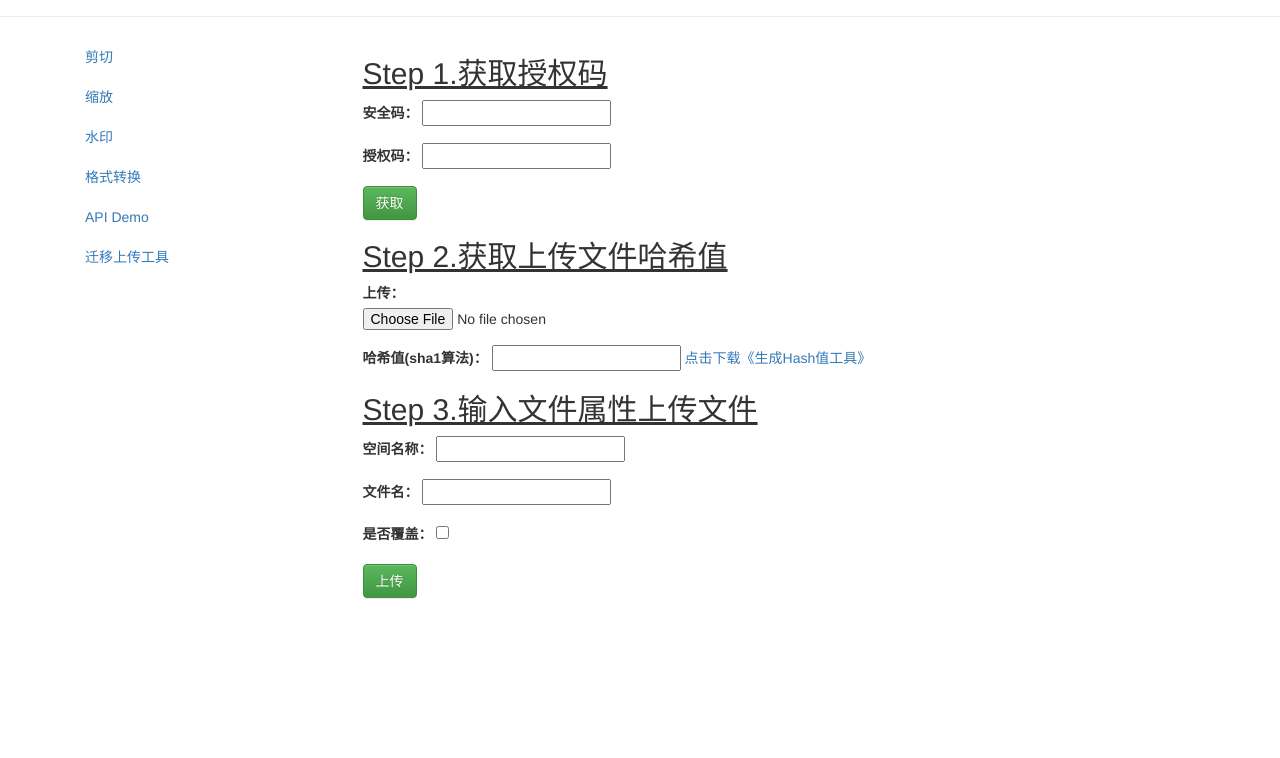
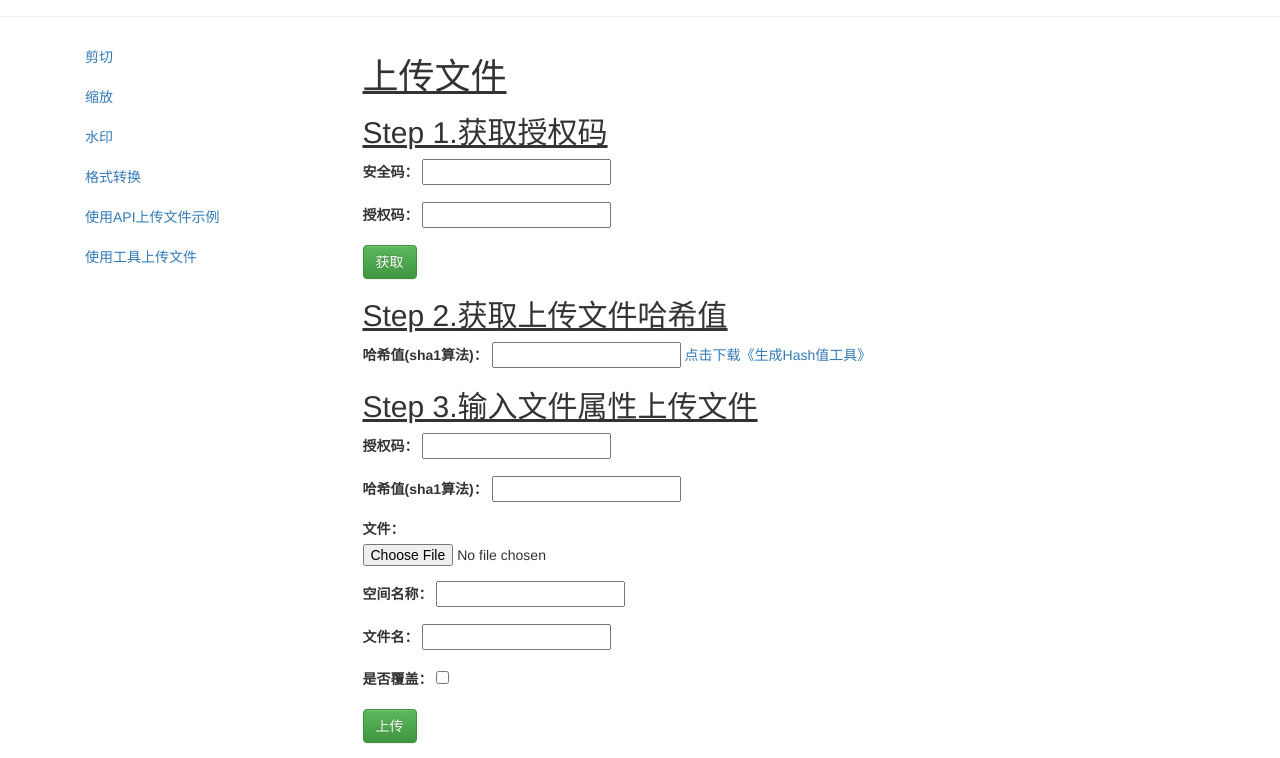
Before and after one commit to GuoruiZhang/tools-ys, a website: page app/index.html at #/apiDemo in a window 1280 px wide. Shown: the part 83-841 px from the top of the page. Before the commit the page ends 800 px from the top, so only its background shows below. Drawn offline with Linux system fonts and the light colour scheme.

Commit message:
完成使用API上传示例

```diff
--- a/app/scripts/controllers.js
+++ b/app/scripts/controllers.js
@@ -30,12 +30,13 @@ controllers.controller('command', function($scope,$http,commandCompiler) {
 
 	$scope.upload = {};
 	$scope.getToken = function(){
-		$http.get('http://api.top1cloud.com/getuploadtoken?SafeCode=' + $scope.upload.safeCode)
-		.success(function(data){
+		$http.jsonp('http://api.top1cloud.com/getuploadtoken?SafeCode=' + $scope.upload.safeCode + '&callback=JSON_CALLBACK')
+		.success(function(data,status){
 			$scope.upload.token = data.message;
 		})
 		.error(function(data){
 			alert("错误："+data);
 		});
-	}
+	};
+
 });
--- a/app/views/apiDemo.html
+++ b/app/views/apiDemo.html
@@ -1,3 +1,4 @@
+<h1><u>上传文件</u></h1>
 <h2><u>Step 1.获取授权码</u></h2>
 <form class="form" role="from">
 	<div class="form-group">
@@ -6,7 +7,7 @@
 	</div>
 	<div class="form-group">
 		<label class="label-control">授权码：</label>
-		<input type="text" readonly="true" ng-bind="upload.token">
+		<input type="text" readonly="true" ng-model="upload.token">
 	</div>
 	<div class="form-group">
 		<button class="btn btn-success" ng-click="getToken()">获取</button>
@@ -15,30 +16,39 @@
 <h2><u>Step 2.获取上传文件哈希值</u></h2>
 <form class="form" role="form">
 	<div class="form-group">
-		<label class="label-control">上传：</label>
-		<input type="file">
-	</div>
-	<div class="form-group">
 		<label class="label-control">哈希值(sha1算法)：</label>
-		<input type="text">
+		<input type="text" ng-model="upload.dataHash">
 		<a href="demoTool.zip">点击下载《生成Hash值工具》</a>
 	</div>
 </form>
 <h2><u>Step 3.输入文件属性上传文件</u></h2>
-<form class="form" role="form">
+<form class="form" role="form" method="post" action="http://upload.top1cloud.com/upload" enctype="multipart/form-data">
+	<div class="form-group">
+		<label class="label-control">授权码：</label>
+		<input type="text" name="token" readonly="true" ng-model="upload.token">
+	</div>
+	<div class="form-group">
+		<label class="label-control">哈希值(sha1算法)：</label>
+		<input type="text" name="dataHash" readonly="true" ng-model="upload.dataHash">
+	</div>
+	<div class="form-group">
+		<label class="label-control">文件：</label>
+		<input type="file" name="file">
+	</div>
 	<div class="form-group">
 		<label class="label-control">空间名称：</label>
-		<input type="text">
+		<input type="text" name="container">
 	</div>
 	<div class="form-group">
 		<label class="label-control">文件名：</label>
-		<input type="text">
+		<input type="text" name="fileKey">
 	</div>
 	<div class="form-group">
 		<label class="label-control">是否覆盖：</label>
-		<input type="checkbox">
+		<input type="checkbox" name="isCover" value="false">
 	</div>
+
 	<div class="form-group">
-		<button class="btn btn-success">上传</button>
+		<button class="btn btn-success" type="submit">上传</button>
 	</div>
 </form>
--- a/app/views/menu.html
+++ b/app/views/menu.html
@@ -5,6 +5,6 @@
   <li><a ui-sref="format">格式转换</a></li>
 </ul>
 <ul class="nav nav-sidebar">
-	<li><a ui-sref="apiDemo">API Demo</a></li>
-  	<li><a ui-sref="tools">迁移上传工具</a></li>
+	<li><a ui-sref="apiDemo">使用API上传文件示例</a></li>
+  	<li><a ui-sref="tools">使用工具上传文件</a></li>
 </ul>
```
